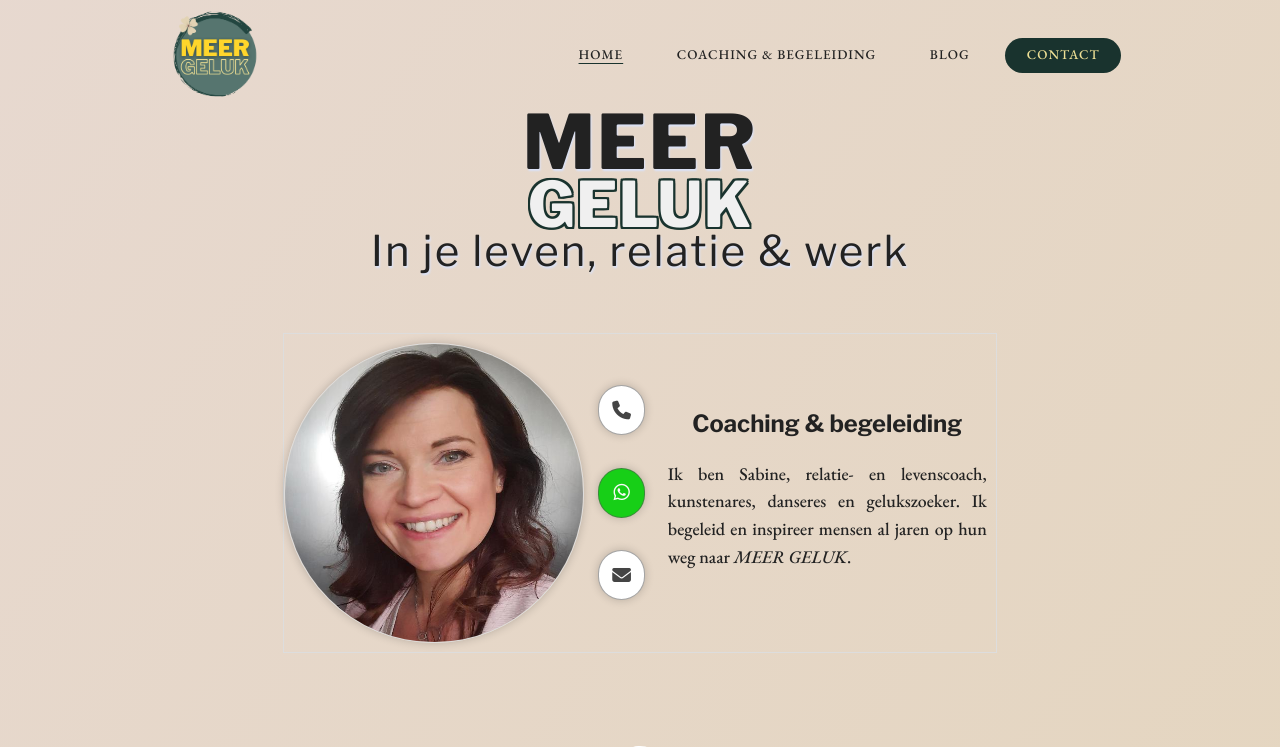
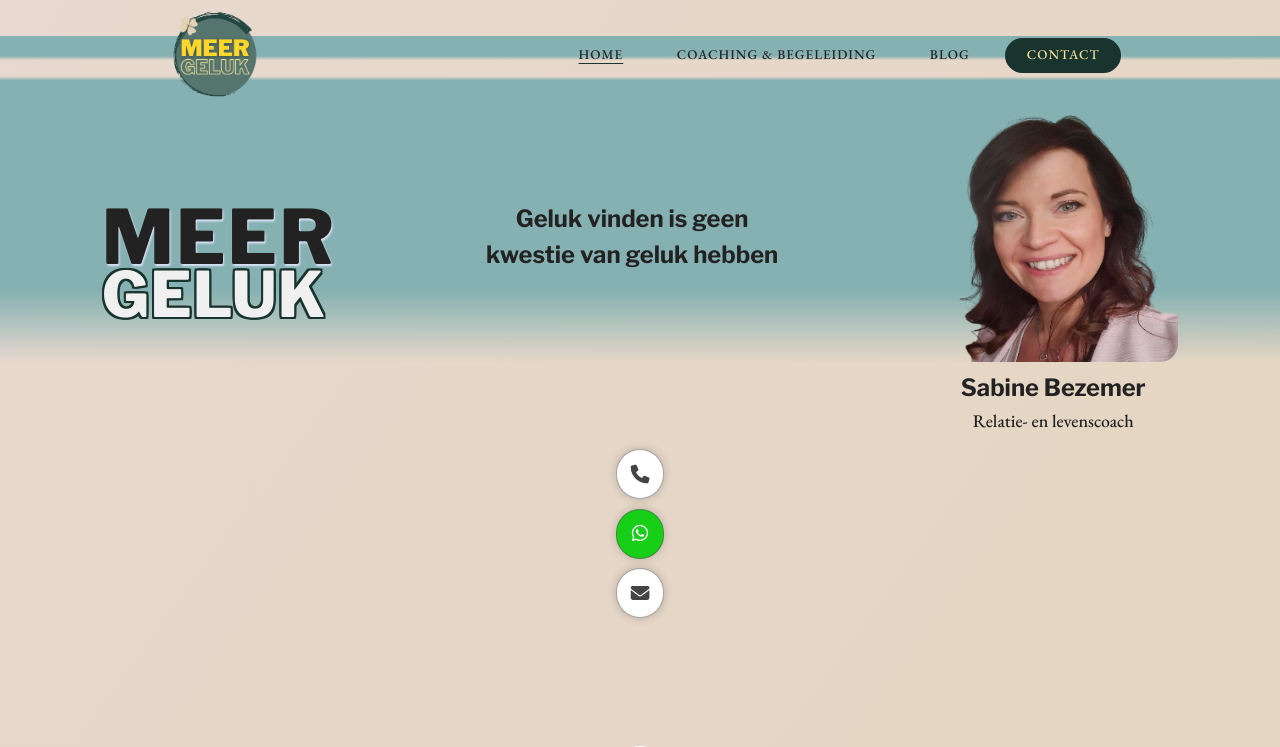
Before and after one commit to josvelema/meergeluk, a PHP site: page / in a window 1280 px wide. Shown: the top 747 px of the page. Run offline with PHP 8.4, Linux system fonts and the light colour scheme; some libraries are stand-ins or nearby versions.

Commit message:
edit hero section

```diff
--- a/assets/css/style.css
+++ b/assets/css/style.css
@@ -1,4 +1,4 @@
-*,
+ *,
 *::after,
 *::before {
   box-sizing: border-box;
@@ -269,18 +269,9 @@ h1,h2,h3 {
   font-family: 'Libre Franklin', sans-serif;
 }
 
-.header-container h1 {
-  font-weight: 800;
-}
 
-#geluk {
-  display: block;
-  color: #F0F0F0;
-  letter-spacing: 1px;
-  font-size: calc(var(--step-5) + 0.6rem);
-  text-shadow: 2px 2px 0 var(--accent), 2px -2px 0 var(--accent), -2px 2px 0 var(--accent), -2px -2px 0 var(--accent), 2px 0px 0 var(--accent), 0px 2px 0 var(--accent), -2px 0px 0 var(--accent), 0px -2px 0 var(--accent);
 
-}
+
 
 h1 {
   font-size: var(--step-6);
@@ -386,26 +377,9 @@ header {
  .about .image-container {
   display: flex;
 }
-.header-container {
-  margin-top: var(--step-5);
-  display: grid;
-  /* gap: 1rem; */
-  /* position: relative; */
-  /* top: -5vh; */
-  padding-top: clamp(var(--step--2), 1vh + var(--step-0) , 3.5em);
-  max-height: 600px;
-}
 
-.header-container h1,
-.header-container h2 {
-  text-shadow: 1px 2px 2px var(--accent2);
-  letter-spacing: 2px;
-  line-height: 0.9;
-}
 
-.header-container h1 {
-  text-transform: uppercase;
-}
+
 
 .coaching , .about , .image img {
   border-radius: 0.5rem;
@@ -623,43 +597,93 @@ transform: translate(-50%, -50%) scale(1);
 transition-delay: 0.25s;
 }
 
+
+
 .hero {
+width: 100%;
+min-height: 100%;
+display: flex;
+flex-wrap: wrap;
+justify-content: space-around;
+align-items: center;
+
+background-image: linear-gradient(to bottom , #86b1b2 ,
+#86b1b2 5%,
+transparent 6%,
+transparent 10%,
+#86b1b2 11%,
+ #86b1b2 45%,
+ #86b1b2 ,
+ transparent 81%,
+ transparent);
+margin-top: 4em ;
+padding: var(--space-l);
+max-height: 250px;
+}
+
+.header-container {
+  /* margin-top: var(--step-5); */
+  padding-block: var(--space-l);
+  /* width: 100%; */
+  max-height: 300px;
+
+  /* flex: 50%; */
+  /* display: grid; */
+  /* gap: 1rem; */
+  /* top: -5vh; */
+  /* padding-top: clamp(var(--step--2), 1vh + var(--step-0) , 3.5em); */
+}
+.hero-motto {
+  /* flex: 50%; */
+  padding-block: var(--space-l);
+  position: relative;
+}
+
+.header-container h1 {
+  font-weight: 800;
+  text-transform: uppercase;
+  position: relative;
 
 }
 
-.hero-container {
-  /* max-width: 1200px; */
-  margin: 0 auto;
-  border: 1px solid #ddd;
-  /* box-shadow: 0 0 10px rgba(0, 0, 0, 0.2);
-  border-radius: 5px; */
-  display: flex;
-  flex-wrap: wrap;
-  justify-content: center;
+.header-container h1,
+.header-container h2 {
+  text-shadow: 1px 2px 2px var(--accent2);
+  letter-spacing: 2px;
+  line-height: 1;
+}
+
+
+#geluk {
+  display: block;
+  color: #F0F0F0;
+  letter-spacing: 1px;
+  font-size: calc(var(--step-5) + 0.6rem);
+  text-shadow: 2px 2px 0 var(--accent), 2px -2px 0 var(--accent), -2px 2px 0 var(--accent), -2px -2px 0 var(--accent), 2px 0px 0 var(--accent), 0px 2px 0 var(--accent), -2px 0px 0 var(--accent), 0px -2px 0 var(--accent);
+  position: absolute;
+  top: 1em;
+
 }
 
 
 .hero-image-container {
   display: flex;
-  /* flex-direction: column; */
+  flex-direction: column;
   align-items: center;
   justify-content: center;
+  /* position: relative; */
 }
 
 .hero-image-container .profile-picture {
-  width: min(33vw, 300px);
-  height: min(33vw, 300px);
+  width: min(33vw, 250px);
+  height: min(33vw, 250px);
   object-fit: cover;
-  border-radius: 50%;
-  border: 1px solid #ddd;
-  box-shadow: 0 0 10px rgba(0, 0, 0, 0.2);
-  margin: 0.5em auto;
 }
 
 .hero-image-container .profile-picture img {
   width: 100%;
   height: 100%;
-  border-radius: 50%;
+  border-radius: 1em;
 }
 
 .content {
@@ -668,6 +692,45 @@ transition-delay: 0.25s;
   align-items: center;
   justify-content: center;
   padding-inline: 0.5em;
+}
+
+@media (max-width: 1023px) {
+  .hero {
+    flex-wrap: nowrap;
+      flex-direction: column;
+      justify-content: space-between;
+  }
+
+  .header-container {
+      /* order: 1; */
+      position: relative;
+  }
+
+  /* #geluk {
+      position: static;
+      display: inline;
+      margin-left: 0.3em;
+  } */
+
+  .hero-motto {
+      /* order: 2; */
+      margin-top: 1em;
+  }
+
+  .hero-image-container {
+      /* order: 3; */
+      margin-top: 2em;
+  }
+
+  /* .hero-image-container .profile-picture {
+    position: static;
+    width: calc(100% - 2em);
+    height: calc(100% - 2em);
+    margin-left: auto;
+    margin-right: auto;
+    margin-bottom: 1em;
+    transform: none;
+  } */
 }
 
 
@@ -691,8 +754,9 @@ transition-delay: 0.25s;
   display: flex;
   flex-direction: column;
   justify-content: space-evenly;
-  height: 85%;
+  /* height: 85%; */
   margin: 0 0.5em;
+  position: relative;
 }
 
 .cta-buttons a {
--- a/index.html
+++ b/index.html
@@ -88,7 +88,7 @@
         </div>
       </nav>
 
-      <div class="container header-container">
+      <!-- <div class="container header-container">
         <h1 class="h1 rise">Meer <span id="geluk">geluk</span></h1>
         <h2 class="h2 rise subheading">In je leven, relatie & werk</h2>
       </div>
@@ -120,7 +120,33 @@
             </div>
           </div>
         </div>
-      </article>
+      </article> -->
+      <div class="container hero">
+        <div class="header-container">
+          <h1>Meer <span id="geluk">Geluk</span></h1>
+
+        </div>
+        <div class="hero-motto">
+          <div class="hero-motto-2">
+            <h3>Geluk vinden is geen <br>kwestie van geluk hebben</h3>
+          </div>
+        </div>
+        <div class="hero-image-container">
+          <div class="profile-picture">
+            <img src="assets/img/sabineNoBg.png" alt="Sabine profiel foto" sizes="" srcset="">
+            <h3>Sabine Bezemer</h3>
+            <p>Relatie- en levenscoach<p>
+          </div>
+        </div>
+      </div>
+      <div class="cta-buttons">
+      <a href="tel:123456789"><i class="fas fa-phone"></i></a>
+      <a href="https://wa.me/123456789"
+        id="whatsapp"><i class="fab fa-whatsapp"></i
+      ></a>
+      <a href="mailto:john@doe.com"><i class="fas fa-envelope"></i></a>
+    </div>
+
 
       <svg
         class="svg-down"
```
Also changed, not shown: assets/img/sabineNoBg.png (added).
